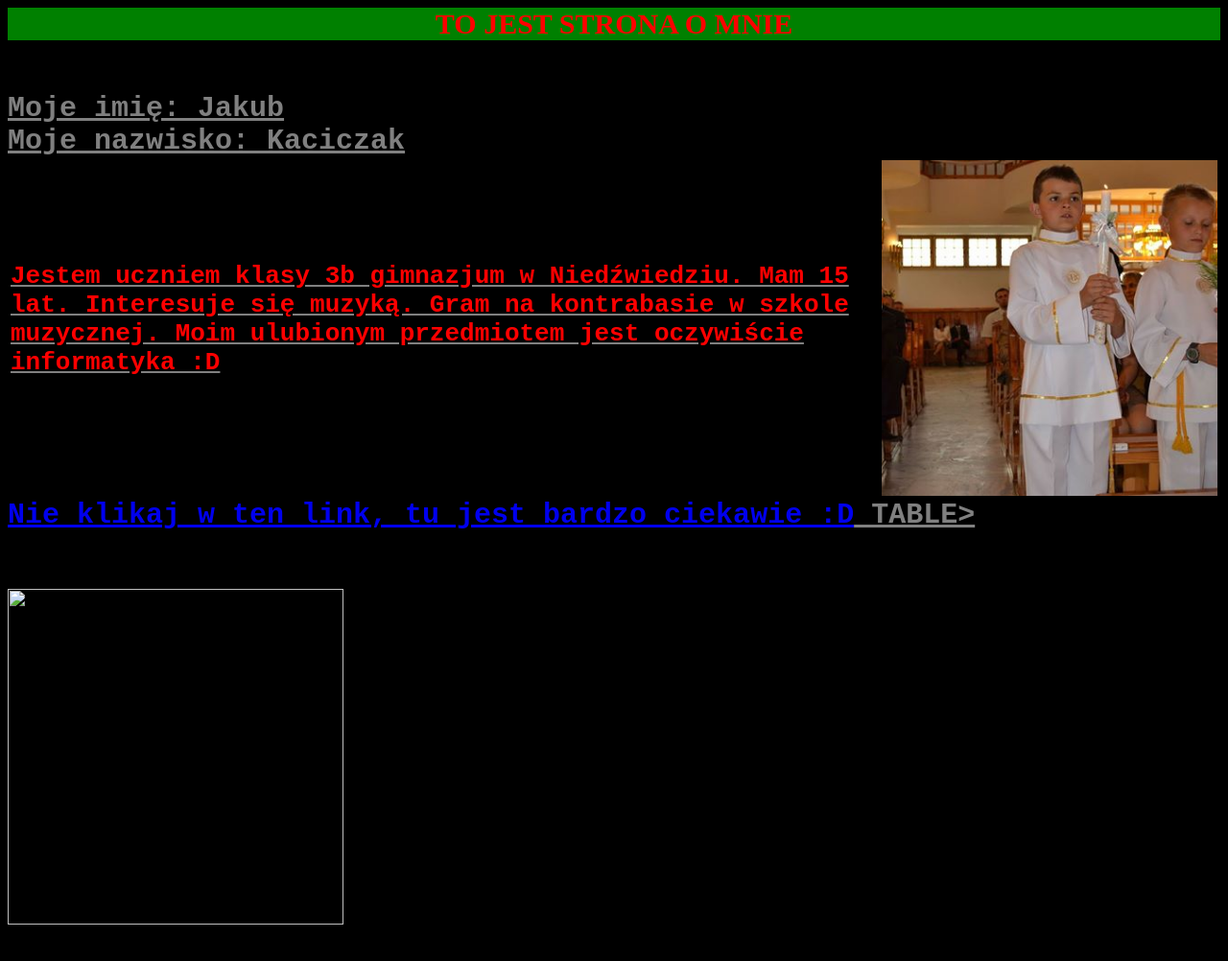
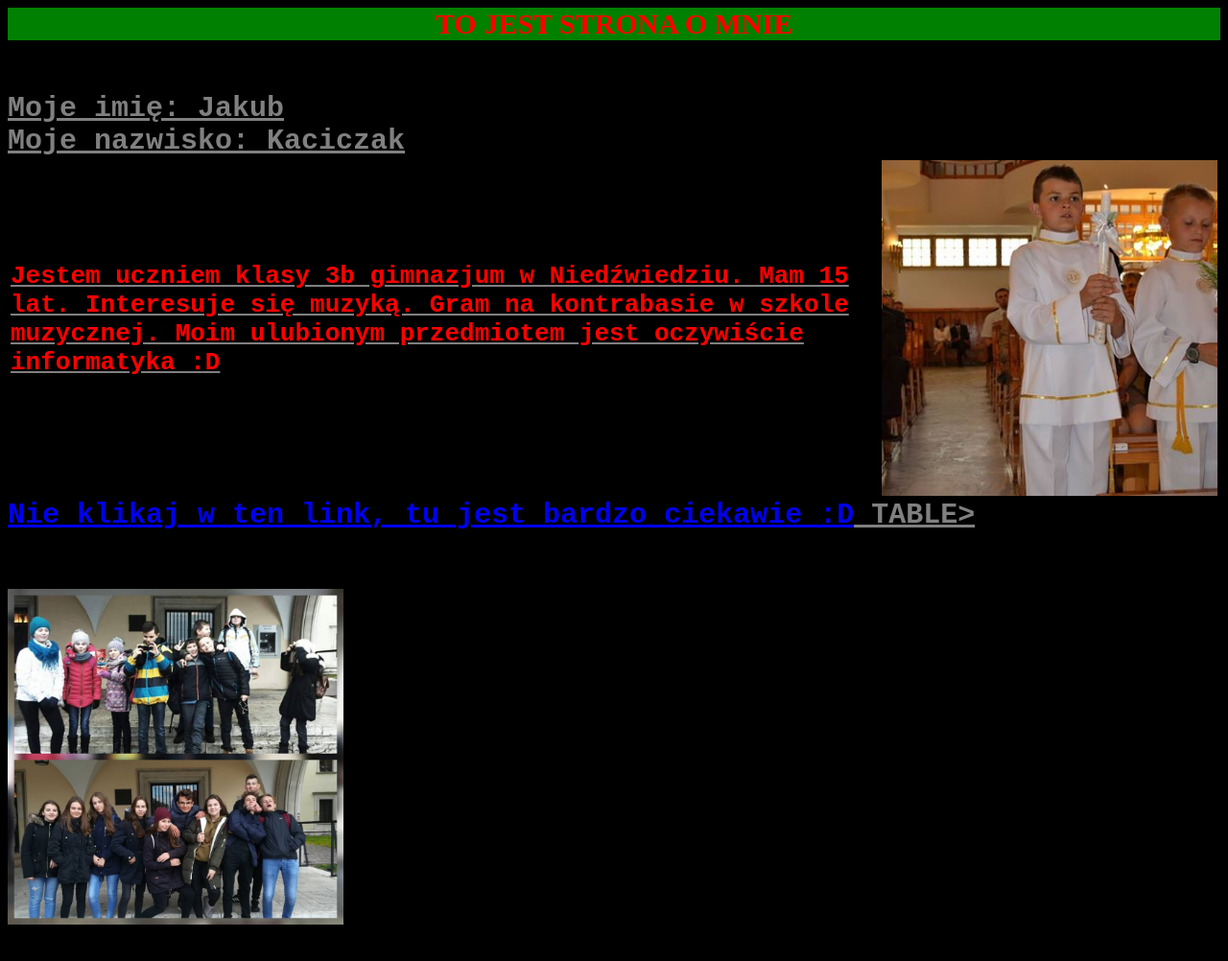
Before and after one commit to kubakaciczak1/kubakaciczak1.github.io, a plain HTML site: page strona o mnie.html in a window 1280 px wide. Shown: the whole page at 96% size. Drawn offline with Linux system fonts and the light colour scheme.

Commit message:
Update strona o mnie.html

```diff
--- a/strona o mnie.html
+++ b/strona o mnie.html
@@ -38,7 +38,7 @@
   <TD> <P><H1 style = "color: red;" A tutaj zdjęcie z moją klasą<H1/> </P>
 </TD>
  <TD>
-  <IMG src="kuba" width="350"></A>
+  <IMG src="klasowe.jpg" width="350"></A>
  </TD>
  </TR>
 
```
